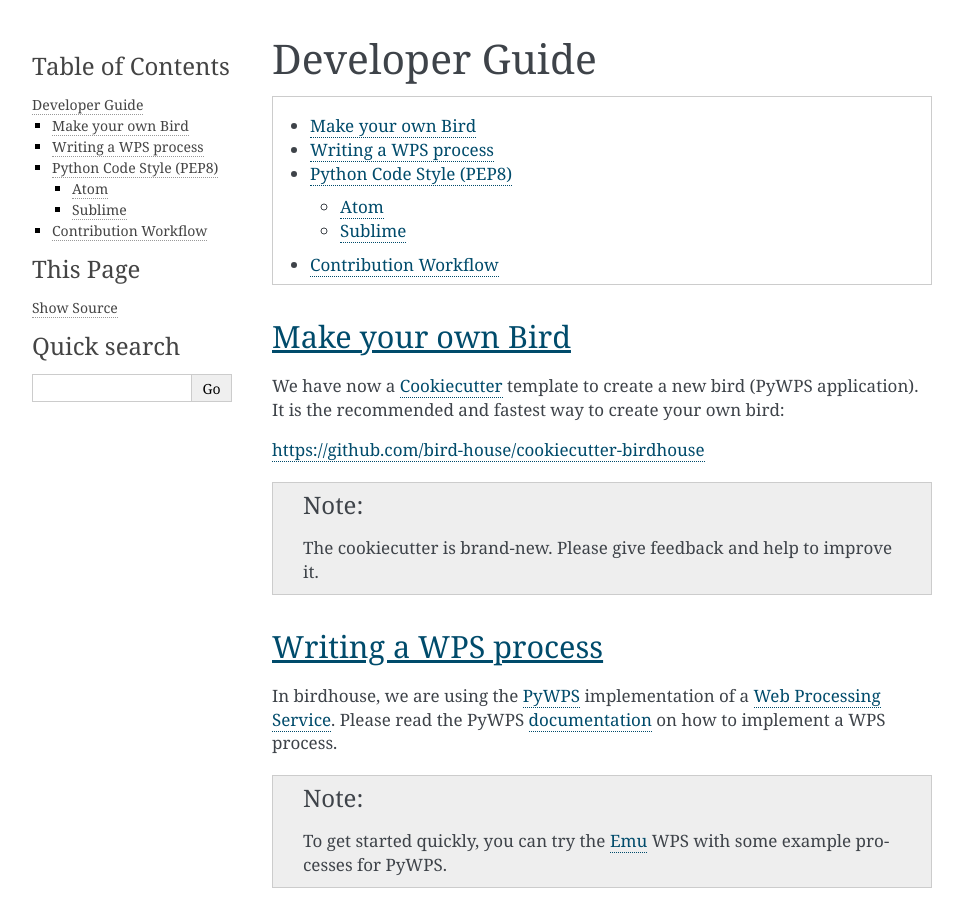
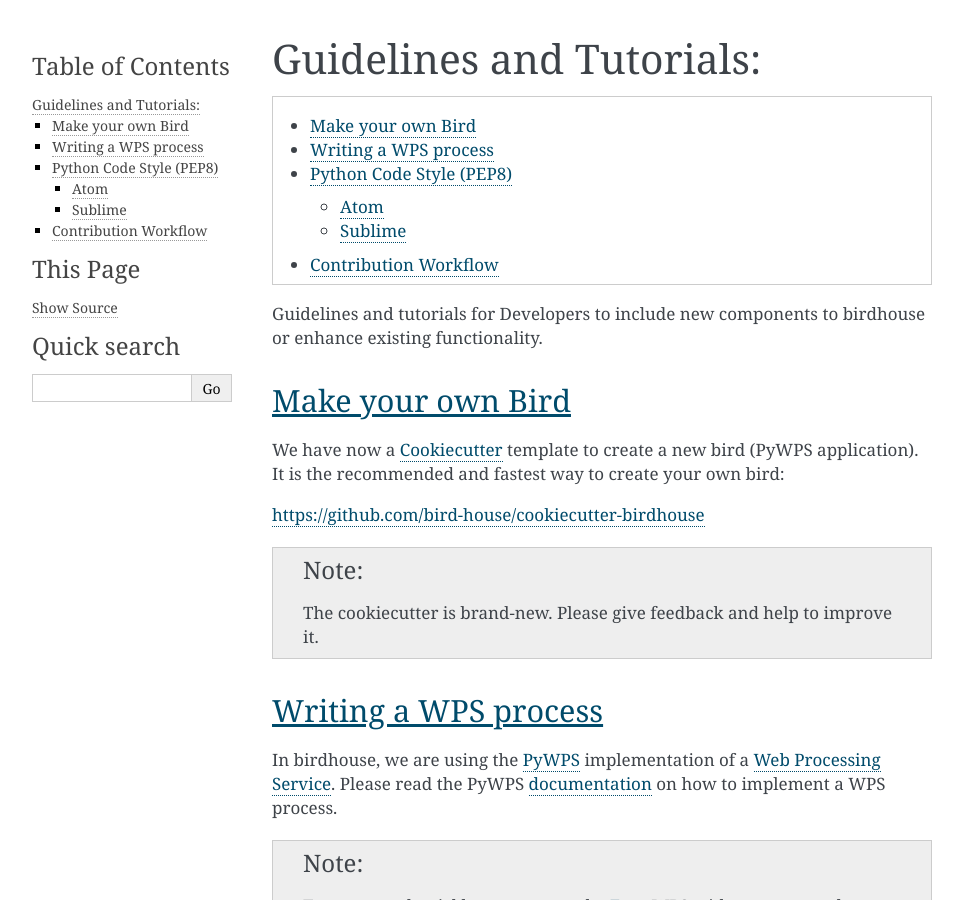
Before and after one commit to bird-house/birdhouse-docs, a Sphinx documentation site: the page built from docs/source/dev_guide.rst, in a window 1280 px wide and 900 px high. Shown: the whole window, without its empty margins (148-1111 px from the left). Built offline with Sphinx 7.4.7, drawn with Linux system fonts in a browser that asks for light colours; pages that are not in the unit, such as notebooks, are missing from menus.

Commit message:
remove components from index

```diff
--- a/docs/source/dev_guide.rst
+++ b/docs/source/dev_guide.rst
@@ -1,11 +1,14 @@
-.. _devguide:
+.. _guides:
 
-Developer Guide
-===============
+
+Guidelines and Tutorials:
+=========================
 
 .. contents::
     :local:
     :depth: 3
+
+Guidelines and tutorials for Developers to include new components to birdhouse or enhance existing functionality.
 
 
 Make your own Bird
--- a/docs/source/index.rst
+++ b/docs/source/index.rst
@@ -23,8 +23,7 @@
    :maxdepth: 2
 
    overview
-   components
-   dev_guide
+   guides
    community
    contributing
    presentations
```
